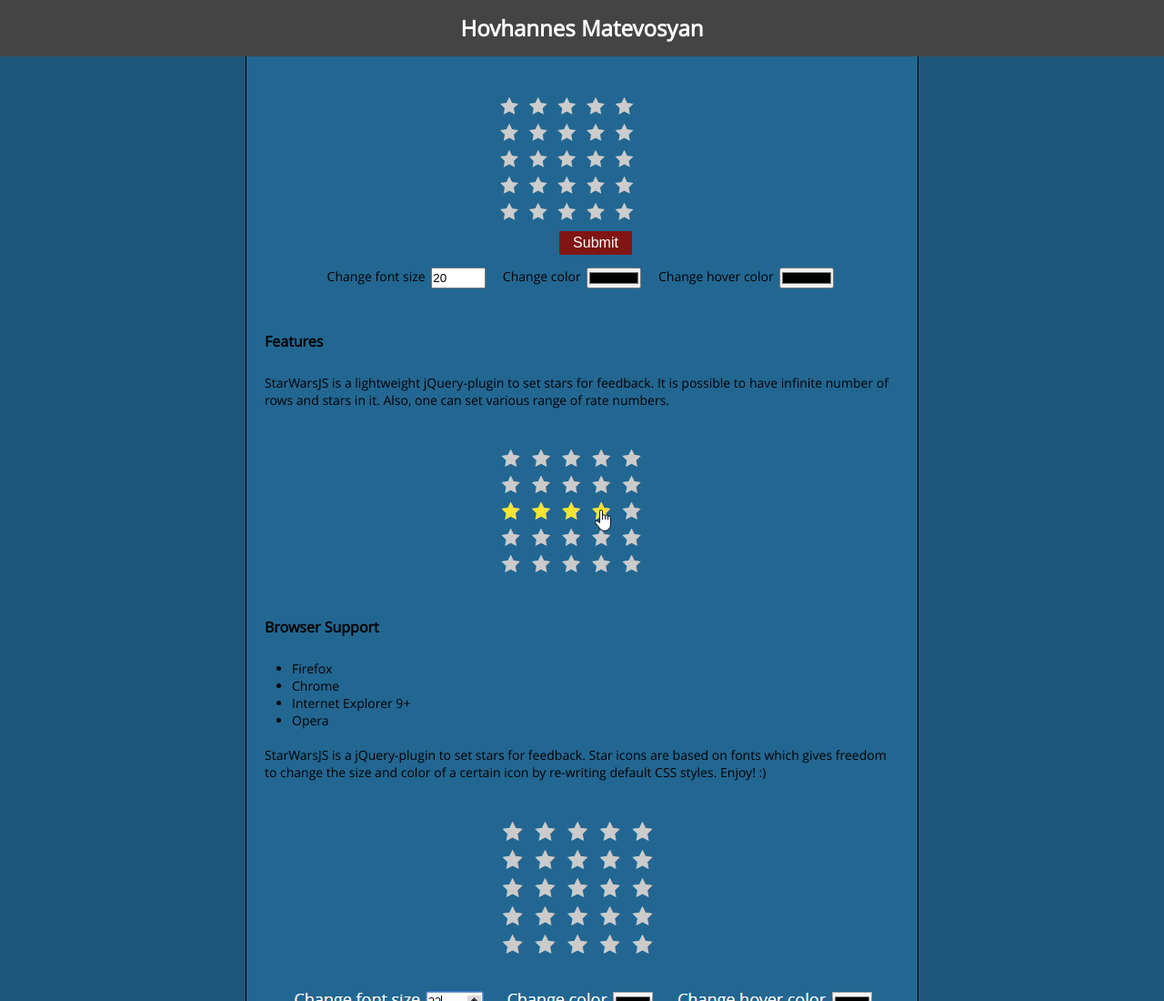
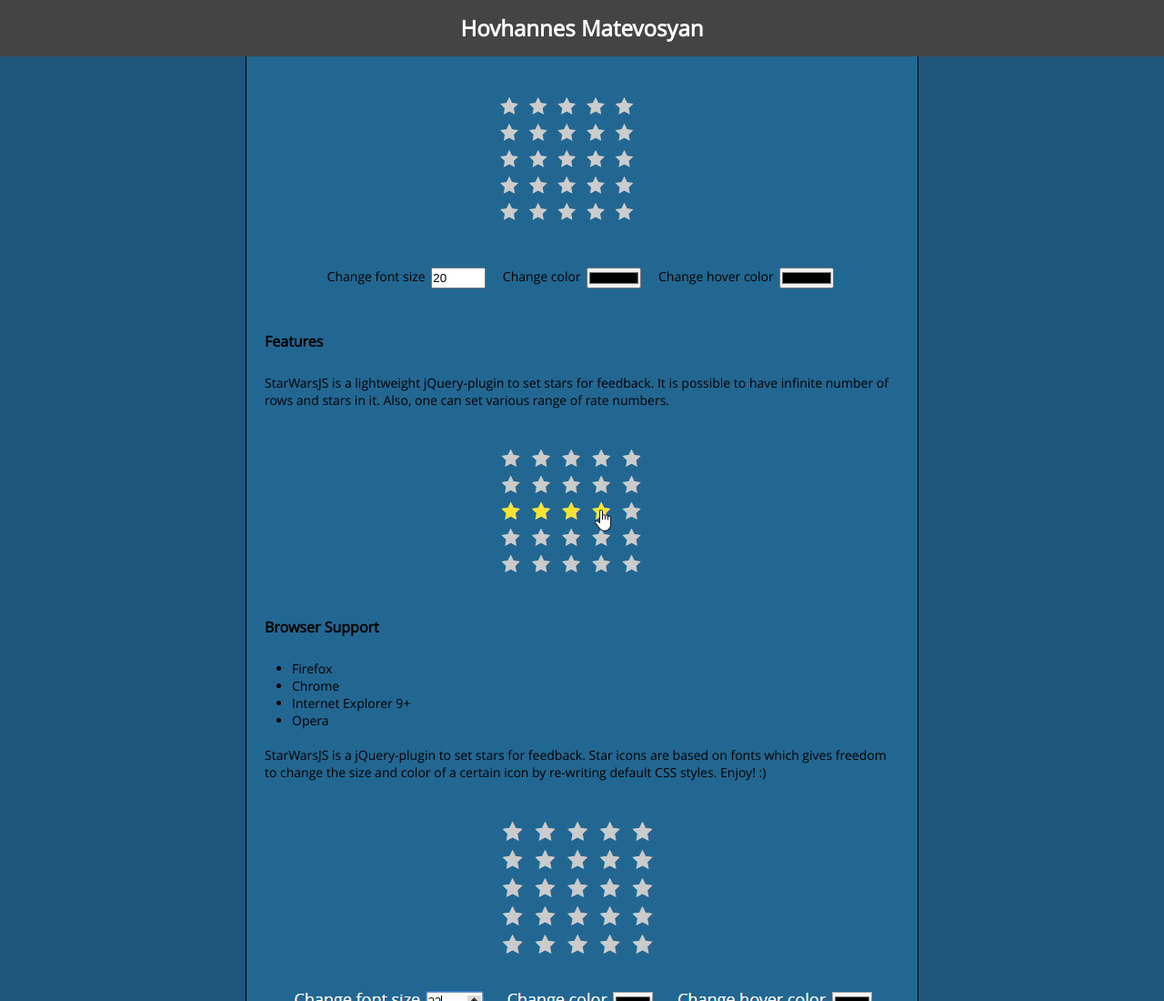
Before and after one commit to johannesMatevosyan/starwarsjs, a plain HTML site: page demo/index.html in a window 1280 px wide. Shown: the top 1100 px of the page at 91% size. Drawn offline with Linux system fonts and the light colour scheme; files whose address does not match are found by name.

Commit message:
update description

```diff
--- a/demo/index.html
+++ b/demo/index.html
@@ -9,7 +9,6 @@
     <h1 class="head"><span>Hovhannes Matevosyan</span></h1>
     <div class="wrapper">
         <div class="wrap_form">
-            <form action="" id="test_stars">
                 <div class="rate_row">
                     <span class="rate_star" data-id="1"></span>
                     <span class="rate_star" data-id="2"></span>
@@ -54,12 +53,6 @@
                     <span class="rate_star" data-id="5"></span>
                     <input type="hidden" class="get_star" value="">
                 </div>
-
-                <div>
-                    <input type="submit" class="submit_stars" value="Submit">
-                </div>
-
-            </form>
         </div><!--.wrap_form-->
         <div class="wrap_desc">
             <div class="desc">
@@ -188,7 +181,6 @@
              <pre class="sw_code">
                 <code>$(<span class="cnt_string">' .rate_row .rate_star '</span>).starwarsjs();</code>
              </pre>
-
         </div>
     </section>
     </div>
```
